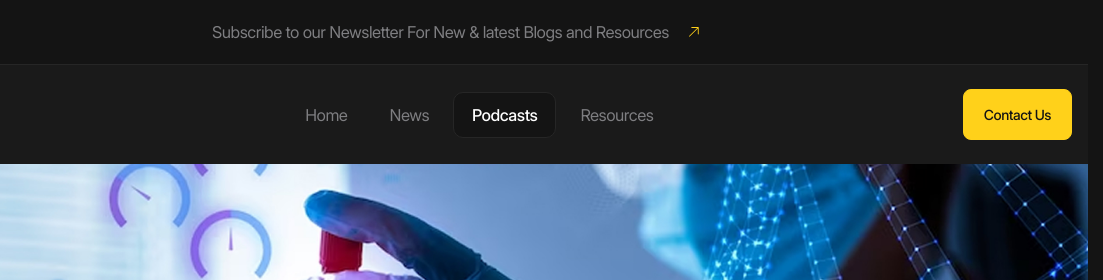
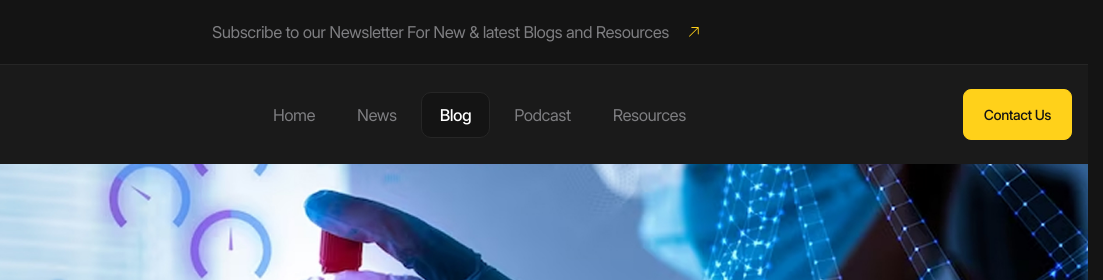
Before and after one commit to kirillSp/FT, a website with bundled scripts: page blog.html in a window 1280 px wide. Shown: the top 280 px of the page, 177-1280 px from the left. Built offline with nearby package versions, Linux system fonts and the light colour scheme.

Commit message:
add nav link

```diff
--- a/podcast.html
+++ b/blog.html
@@ -30,8 +30,10 @@
                         <li class="header__menu_item"><a href="/index.html" class="header__menu-link">Home</a></li>
                         <li class="header__menu_item"><a href="./news.html" class="header__menu-link">News</a>
                         </li>
-                        <li class="header__menu_item"><a href="./podcast.html"
-                                class="header__menu-link is-active">Podcasts</a>
+                        <li class="header__menu_item"><a href="./blog.html"
+                                class="header__menu-link is-active">Blog</a>
+                        </li>
+                        <li class="header__menu_item"><a href="./podcast.html" class="header__menu-link">Podcast</a>
                         </li>
                         <li class="header__menu_item"><a href="./resources.html" class="header__menu-link">Resources</a>
                         </li>
```
Also changed, not shown: index.html (+1 -0 lines), news.html (+2 -0 lines).
